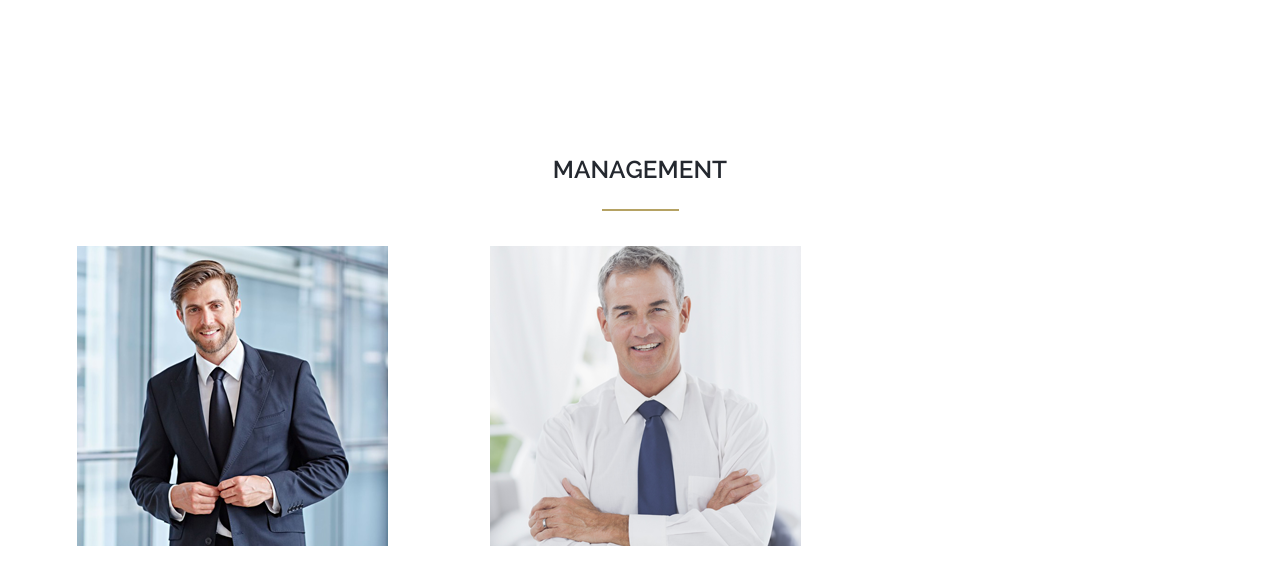
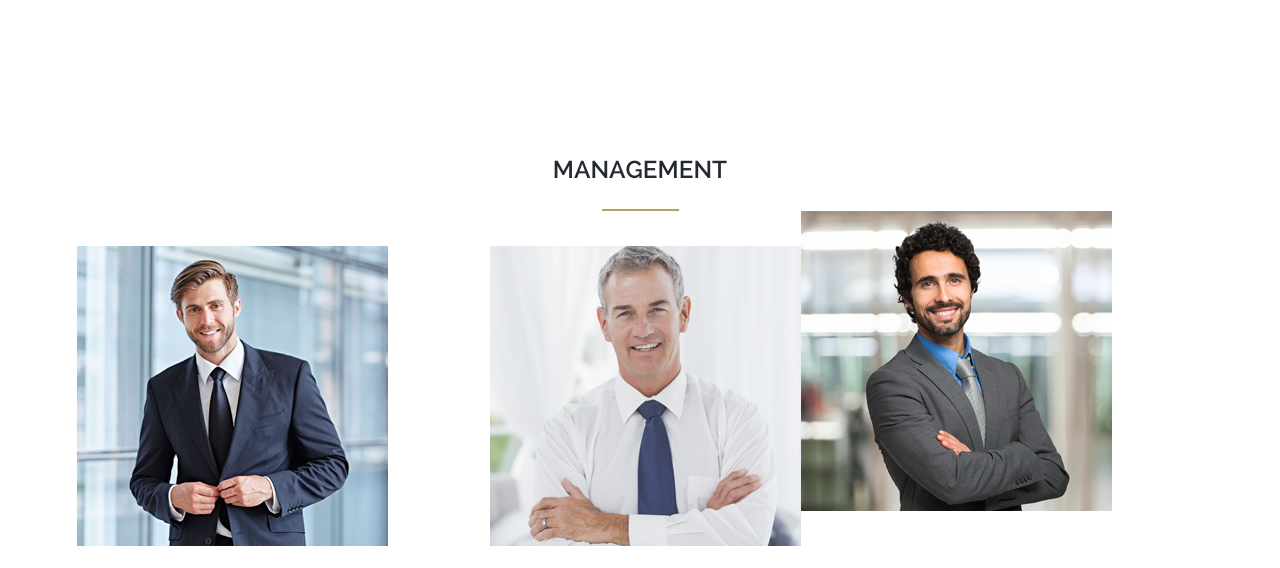
Before and after one commit to DarinaLogvinenko/Test_light, a plain HTML site: page index.html in a window 1280 px wide. Shown: the top 568 px of the page. Drawn offline with Linux system fonts and the light colour scheme.

Commit message:
last block (David)

```diff
--- a/index.html
+++ b/index.html
@@ -28,6 +28,9 @@
             <a href="#"><i class="fab fa-twitter"></i></a>
             <a href="#"><i class="fab fa-facebook-f"></i></a>
         </div>
+        <div class="david">
+            <a href="#"><img src="images/test_light_07_03.png"></a>
+        </div>
 
     </div>
 
```
